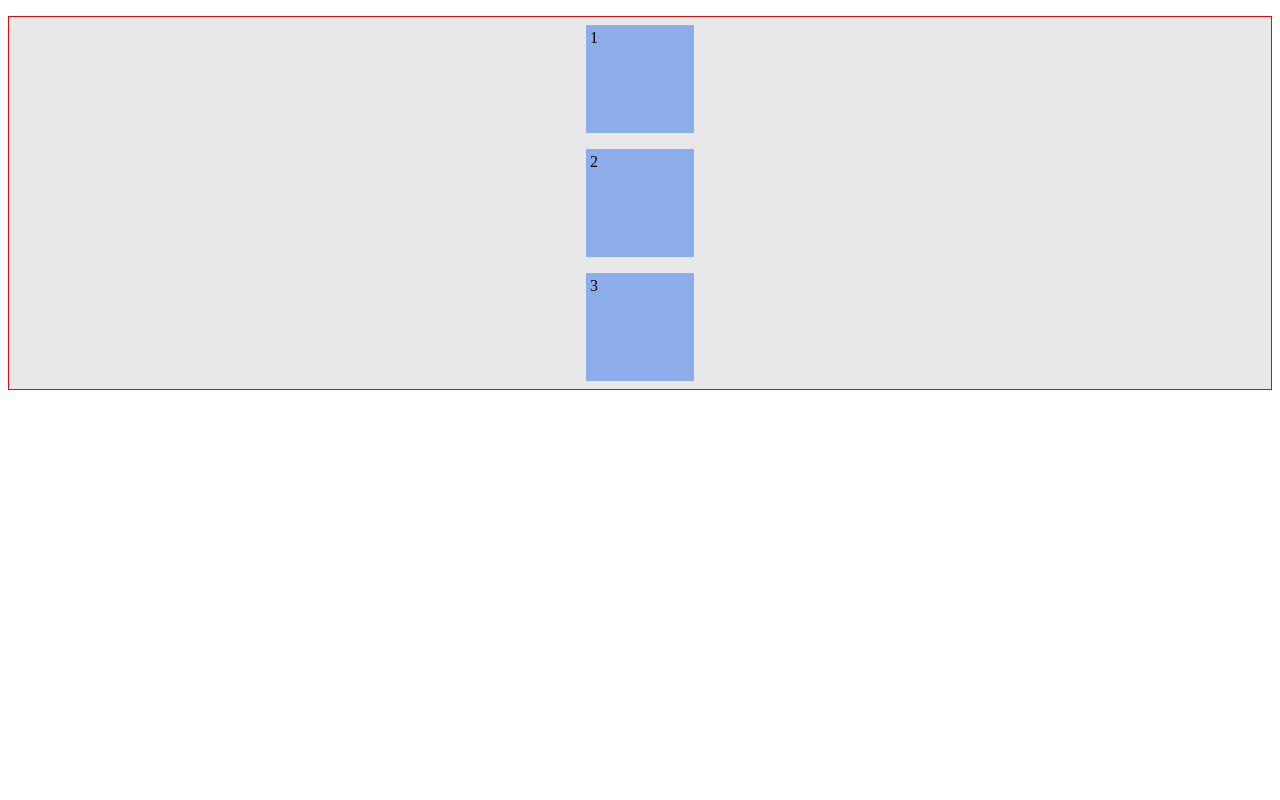
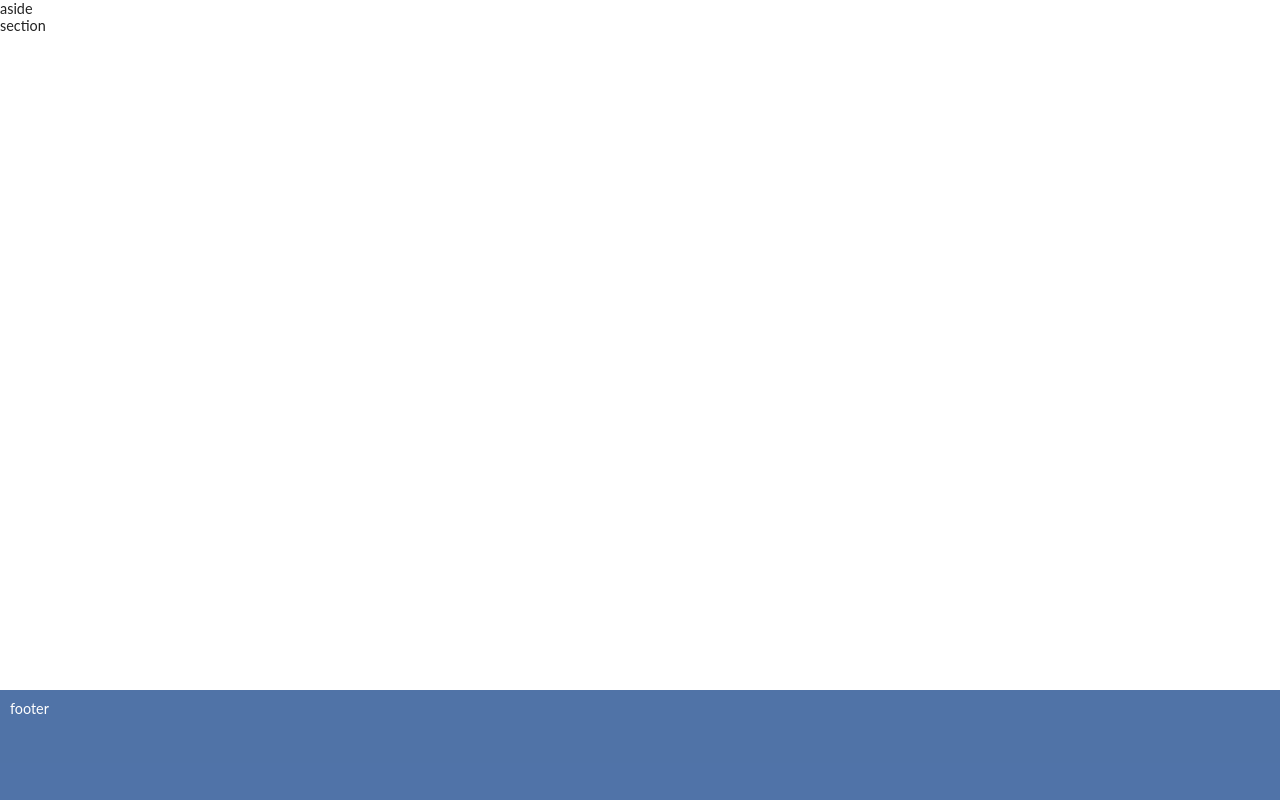
Before and after one commit to jcunanan05/css-playground, a plain HTML site: page understanding-flexbox/index.html in a window 1280 px wide. Drawn offline with Linux system fonts and the light colour scheme.

Commit message:
Make Layout for music app
Started to make a music app layout like in the article

```diff
--- a/understanding-flexbox/index.html
+++ b/understanding-flexbox/index.html
@@ -5,19 +5,27 @@
   <meta name="viewport" content="width=device-width, initial-scale=1.0">
   <meta http-equiv="X-UA-Compatible" content="ie=edge">
   <link rel="stylesheet" href="style.css">
-  <title>Understanding Flexbox</title>
+  <title>Catty Music</title>
 </head>
 <body>
-  <ul>
-    <li>1</li> <!-- first -->
-    <li>2</li>
-    <li>3</li>
-    <!-- <li>4</li>
-    <li>5</li>
-    <li>6</li>
-    <li>7</li>
-    <li>8</li>
-    <li>9</li> -->
-  </ul>
+  <main>
+    <aside>
+      aside
+      <i class="fa fa-bars"></i>
+      <i class="fa fa-home"></i>
+      <i class="fa fa-search"></i>
+      <i class="fa fa-volume-up"></i>
+      <i class="fa fa-user"></i>
+      <i class="fa fa-spotify"></i>
+      <i class="fa fa-cog"></i>
+      <i class="fa fa-soundcloud"></i>
+    </aside>
+
+    <section class="content">
+      section
+    </section>
+  </main>
+
+  <footer>footer</footer>
 </body>
 </html>
--- a/understanding-flexbox/style.css
+++ b/understanding-flexbox/style.css
@@ -1,25 +1,24 @@
-ul {
-  border: 1px solid red;
-  padding: 0;
-  list-style: none;
-  background: #e8e8e9;
+html, body {
+  height: 100%;
 }
 
-ul {
+body {
   display: flex;
-  /* flex-direction: row; column; row-reverse; column-reverse; */
-  flex-wrap: wrap; /* nowrap; wrap-reverse; row wrap; */
-  /*justify-content: space-around; flex-end ; center ;
-  space-between ; space-around; */
-  align-items: center;
- /* flex-end ; center ; stretch ; */
   flex-direction: column;
+  background-color: #fff;
+  margin: 0;
+  font-family: 'Lato', sans-serif;
+  color: #222;
+  font-size: 0.9em;
 }
 
-li {
-  width: 100px;
-  background-color: #8cacea;
-  margin: 8px;
-  padding: 4px;
-  flex-basis: 100px;
+main {
+  flex: 1 0 auto;
 }
+
+footer {
+  flex: 0 0 90px;
+  padding: 10px;
+  color: #fff;
+  background-color: rgba(61, 100, 158, 0.9);
+}
```
